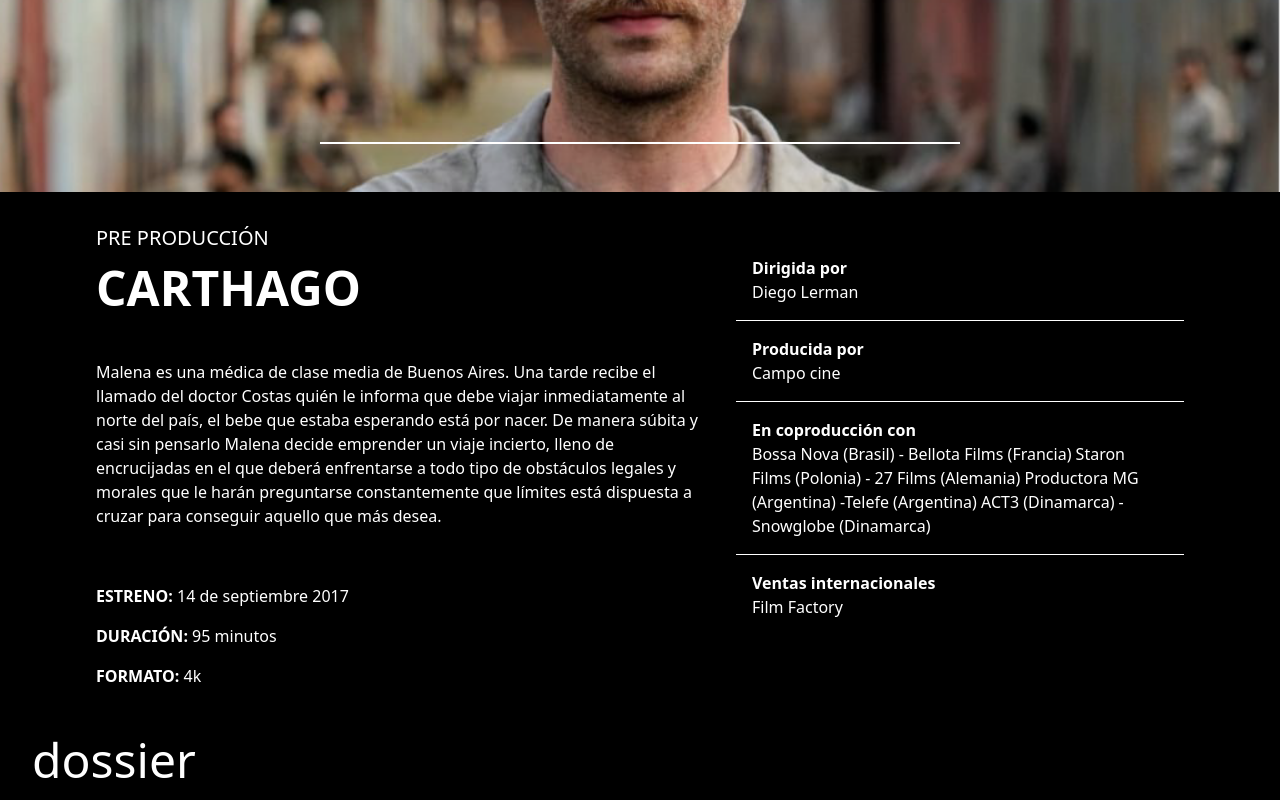
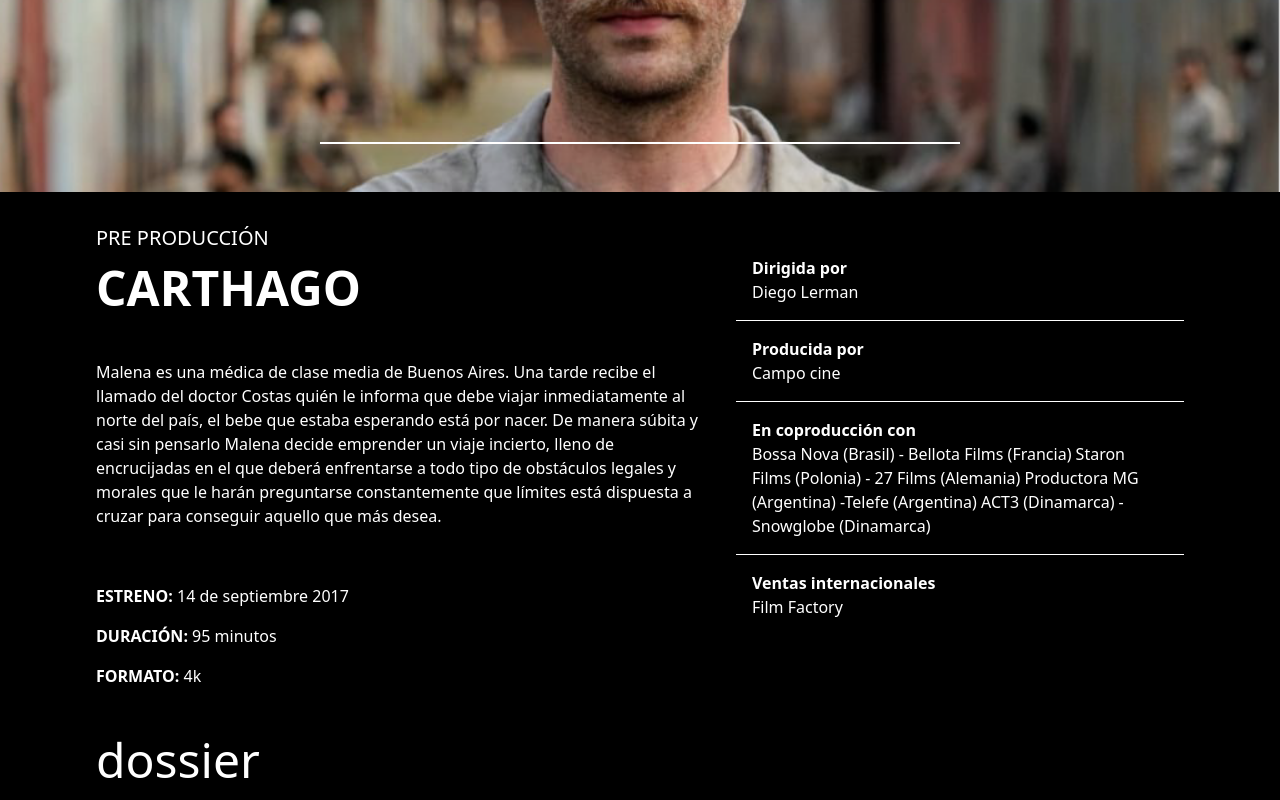
Before and after one commit to ibarjma/tangofilms, a Next.js app: page /projects/1/1 in a window 1280 px wide. Shown: the part 320-1120 px from the top of the page. Built offline with nearby package versions, Linux system fonts and the light colour scheme.

Commit message:
fix max-w

```diff
--- a/pages/projects/[category]/[title].tsx
+++ b/pages/projects/[category]/[title].tsx
@@ -100,8 +100,8 @@
         </div>
       </section>
 
-      <section className="h-full w-full bg-black text-white">
-        <div className="max-w-6xl">
+      <section className="flex h-full w-full items-center justify-center bg-black text-white">
+        <div className="w-full max-w-6xl">
           <h1 className="p-8 pb-4 pt-2 text-4xl font-light  md:text-5xl">
             dossier
           </h1>
```
